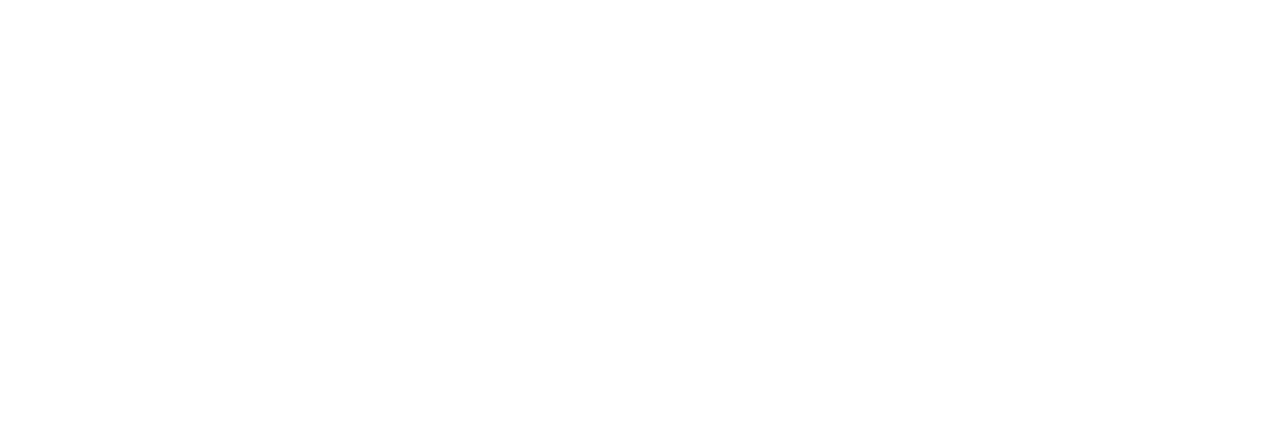
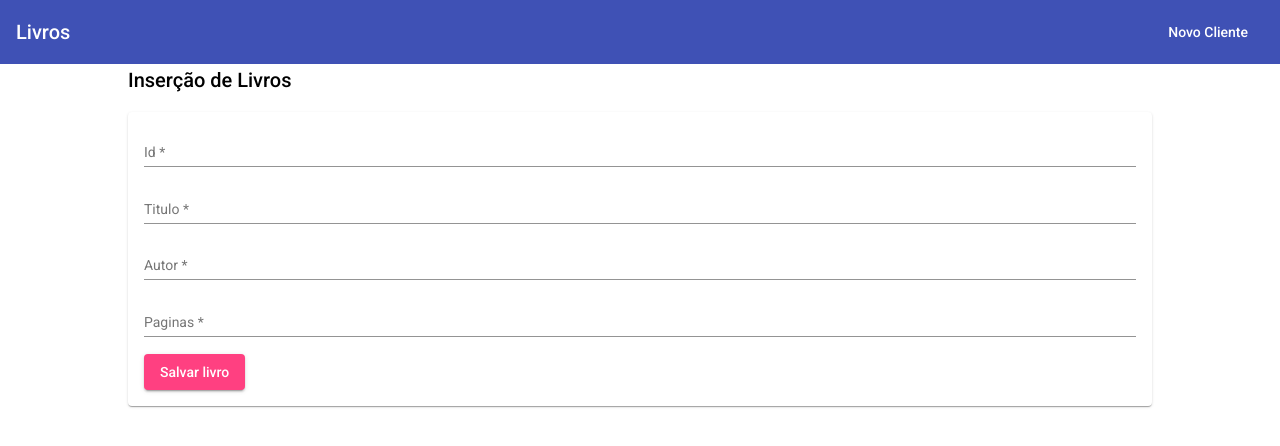
Before and after one commit to Kiriwill/paoo-exercSemana3, an Angular app: page /editar/1 in a window 1280 px wide. Before the commit this address led to /. Shown: the top 446 px of the page. Built offline with nearby package versions, Linux system fonts and the light colour scheme; no server answers.

Commit message:
aula 09 apostila 06

```diff
--- a/src/app/app-routing.module.ts
+++ b/src/app/app-routing.module.ts
@@ -7,6 +7,7 @@
 const routes: Routes = [
     {path: '', component: LivrosListaComponent},
     {path: 'criar', component: LivrosComponent},
+    {path: 'editar/:idLivro', component: LivrosComponent},
 ];
 
 @NgModule({
--- a/src/app/app.component.html
+++ b/src/app/app.component.html
@@ -1,3 +1,4 @@
+<app-cabecalho></app-cabecalho>
 <main>
     <router-outlet></router-outlet>
 </main>
--- a/src/app/app.module.ts
+++ b/src/app/app.module.ts
@@ -5,6 +5,7 @@
 
 import { MatInputModule } from "@angular/material/input";
 import { MatCardModule } from "@angular/material/card";
+import { MatToolbarModule } from "@angular/material/toolbar";
 import { MatButtonModule } from "@angular/material/button";
 import { MatExpansionModule } from "@angular/material/expansion";
 
@@ -13,12 +14,14 @@
 import { BrowserAnimationsModule } from '@angular/platform-browser/animations';
 import { LivrosListaComponent } from './livros/livros-lista/livros-lista.component';
 import { ApppRoutingModule } from './app-routing.module';
+import { CabecalhoComponent } from './cabecalho/cabecalho.component';
 
 @NgModule({
   declarations: [
     AppComponent,
     LivrosComponent,
-    LivrosListaComponent
+    LivrosListaComponent,
+    CabecalhoComponent
   ],
   imports: [
     BrowserModule,
@@ -27,6 +30,7 @@
     BrowserAnimationsModule,
     MatInputModule,
     MatCardModule,
+    MatToolbarModule,
     MatButtonModule,
     MatExpansionModule,
     HttpClientModule
--- /dev/null
+++ b/src/app/cabecalho/cabecalho.component.css
@@ -0,0 +1,14 @@
+ul {
+    list-style: none;
+    padding: 0;
+    margin: 0;
+}
+
+a {
+    text-decoration: none;
+    color: white;
+}
+
+.separador {
+    flex: 1;
+}
--- /dev/null
+++ b/src/app/cabecalho/cabecalho.component.html
@@ -0,0 +1,7 @@
+<mat-toolbar color="primary">
+    <span><a routerLink="/">Livros</a></span>
+    <span class="separador"></span>
+    <ul>
+        <li><a mat-button routerLink="/criar" routerLinkActive="mat-accent">Novo Cliente</a></li>
+    </ul>
+</mat-toolbar>
--- /dev/null
+++ b/src/app/cabecalho/cabecalho.component.ts
@@ -0,0 +1,14 @@
+import { Component } from '@angular/core';
+
+
+@Component({
+    selector: 'app-cabecalho',
+    templateUrl: './cabecalho.component.html',
+    styleUrls: ['./cabecalho.component.css']
+})
+export class CabecalhoComponent {
+    constructor() { }
+    ngOnInit(): void {
+
+    }
+}
--- a/src/app/livros/livro.service.ts
+++ b/src/app/livros/livro.service.ts
@@ -65,4 +65,23 @@
             this.listaLivroAtualizada.next([...this.livros]);
         });
     }
+
+    getCliente(idLivro: string) {
+        // return {...this.livros.find((li) => li.id === idLivro)};
+        return this.httpClient.get<{
+            _id: string, titulo: string, autor: string, paginas: number
+        }>(`http://localhost:3000/api/livros/${idLivro}`);
+    }
+
+    atualizarCliente(id: string, titulo: string, autor: string, paginas: number){
+        const livro: Livro = { id, titulo, autor, paginas};
+        this.httpClient.put(`http://localhost:3000/api/livros/${id}`, livro)
+        .subscribe(((res => {
+            const copia = [...this.livros];
+            const indice = copia.findIndex(cli => cli.id === livro.id);
+            copia[indice] = livro;
+            this.livros = copia;
+            this.listaLivroAtualizada.next([...this.livros]);
+        })));
+    }
 }
--- a/src/app/livros/livros-inserir/livros.component.html
+++ b/src/app/livros/livros-inserir/livros.component.html
@@ -1,26 +1,26 @@
 <h2>Inserção de Livros</h2>
 <mat-card>
     <!-- o TwoWayDataBind serve para passar campos unicos, forms facilitam multiplos campos -->
-    <form (submit)="onAddLivro(livroForm)" #livroForm="ngForm">
+    <form (submit)="onSalvarLivro(livroForm)" #livroForm="ngForm">
         <mat-form-field>
             <input type="number" matInput placeholder="Id" name="id" ngModel required>
             <mat-error>Digite um id valido</mat-error>
         </mat-form-field>
         <mat-form-field>
-            <input type="text" matInput placeholder="Titulo" name="titulo" ngModel required minlength="4">
+            <input type="text" matInput placeholder="Titulo" name="titulo" [ngModel]="livro?.titulo" required minlength="4">
             <mat-error>Digite um titulo valido</mat-error>
 
         </mat-form-field>
         <mat-form-field>
-            <input type="text" matInput placeholder="Autor" name="autor" ngModel required minlength="4">
+            <input type="text" matInput placeholder="Autor" name="autor" [ngModel]="livro?.autor" required minlength="4">
             <mat-error>Digite um autor valido</mat-error>
 
         </mat-form-field>
         <mat-form-field>
-            <input type="number" matInput placeholder="Paginas" name="paginas" ngModel required>
+            <input type="number" matInput placeholder="Paginas" name="paginas" [ngModel]="livro?.paginas" required>
             <mat-error>Digite um numero de paginas valido</mat-error>
 
         </mat-form-field>
-        <button color="primary" mat-raised-button>Inserir livro</button>
+        <button color="accent" mat-raised-button>Salvar livro</button>
     </form>
 </mat-card>
--- a/src/app/livros/livros-inserir/livros.component.ts
+++ b/src/app/livros/livros-inserir/livros.component.ts
@@ -1,5 +1,7 @@
-import { Component, Output, EventEmitter } from '@angular/core';
+import { Component, Output, EventEmitter, OnInit } from '@angular/core';
 import { NgForm } from '@angular/forms';
+import { Livro } from '../livro.model';
+import { ActivatedRoute, ParamMap } from '@angular/router';
 import { LivroService } from '../livro.service';
 
 @Component({
@@ -7,21 +9,58 @@
   templateUrl: './livros.component.html',
   styleUrls: ['./livros.component.css']
 })
-export class LivrosComponent {
+export class LivrosComponent implements OnInit{
 
-  constructor(private livroService: LivroService){
+  private modo: string = "criar";
+  private idLivro: string;
+  public livro: Livro;
+
+  ngOnInit(){
+    this.route.paramMap.subscribe((paramMap: ParamMap) => {
+      if (paramMap.has("idLivro")) {
+        this.modo = "editar";
+        this.idLivro = paramMap.get("idLivro");
+        this.livroService.getCliente(this.idLivro).subscribe(
+          dadosLi => {
+            this.livro = {
+              id: dadosLi._id,
+              autor: dadosLi.autor,
+              titulo: dadosLi.titulo,
+              paginas: dadosLi.paginas
+            }
+          }
+        )
+      }
+      else{
+        this.modo = "criar";
+        this.idLivro = null;
+      }
+    });
+  }
+
+  constructor(public livroService: LivroService, public route: ActivatedRoute){
 
   }
 
-  onAddLivro(form: NgForm){
+  onSalvarLivro(form: NgForm){
     console.log(form)
-
     if (form.invalid) return;
+    if (this.modo === "criar"){
       this.livroService.adicionarLivro(
         form.value.id,
         form.value.titulo,
         form.value.autor,
         form.value.paginas);
+
+    }
+    else{
+      this.livroService.atualizarCliente(
+        this.idLivro,
+        form.value.titulo,
+        form.value.autor,
+        form.value.paginas
+      )
+    }
     form.resetForm();
   }
 }
--- a/src/app/livros/livros-lista/livros-lista.component.html
+++ b/src/app/livros/livros-lista/livros-lista.component.html
@@ -5,8 +5,8 @@
         <p>Autor: {{livro.autor}}</p>
         <p>Paginas: {{livro.paginas}}</p>
         <mat-action-row>
-            <button mat-button color="primary">Editar</button>
-            <button mat-button color="warning" (click)="onDelete(livro.id)">Excluir</button>
+            <a mat-button color="primary" [routerLink]="['/editar', livro.id]">EDITAR</a>
+            <button mat-button color="warning" (click)="onDelete(livro.id)">EXCLUIR</button>
         </mat-action-row>
     </mat-expansion-panel>
 </mat-accordion>
```
Also changed, not shown: 1 other file (tests, documents, lock files or other folders). Lines whose indentation alone changed are shown as unchanged.
